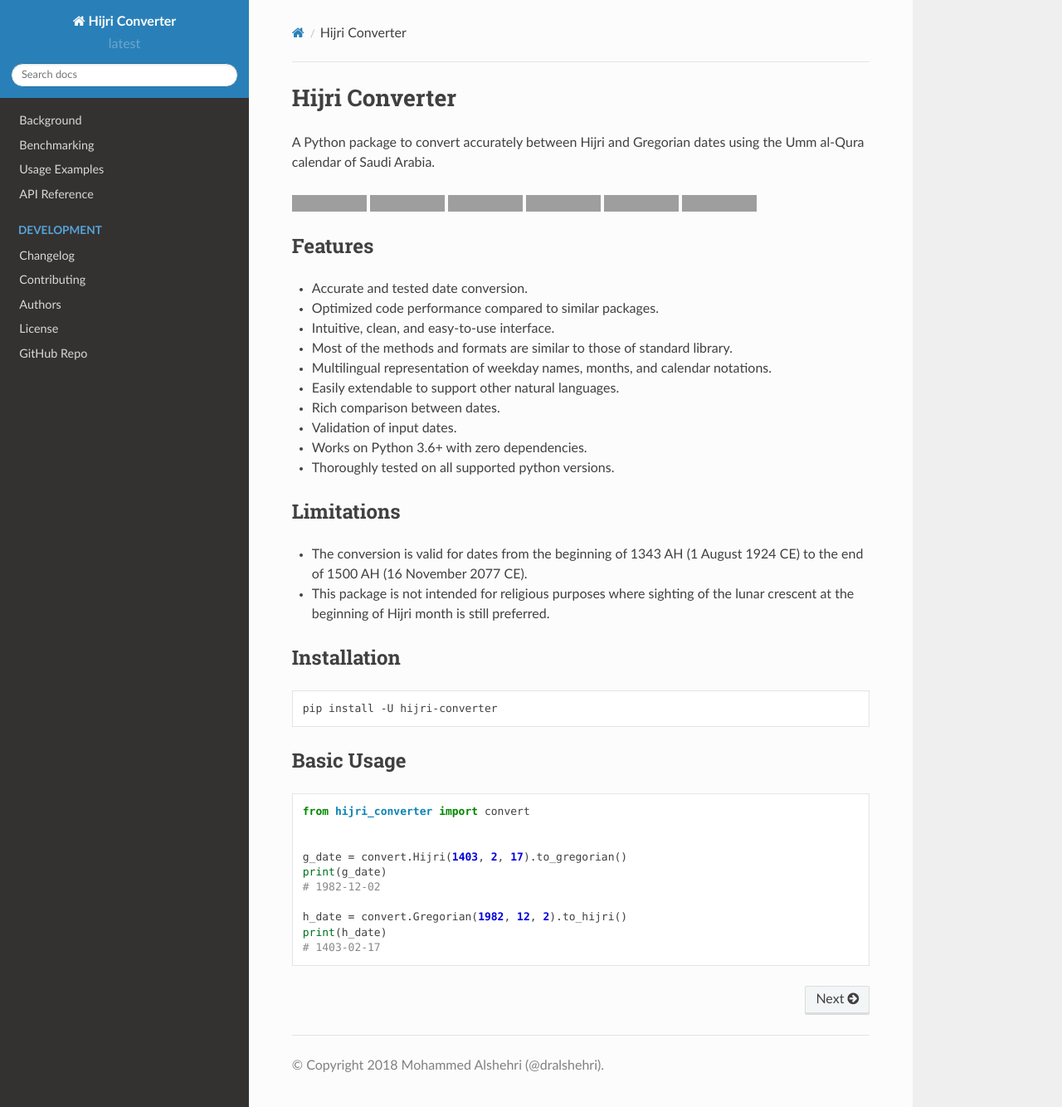
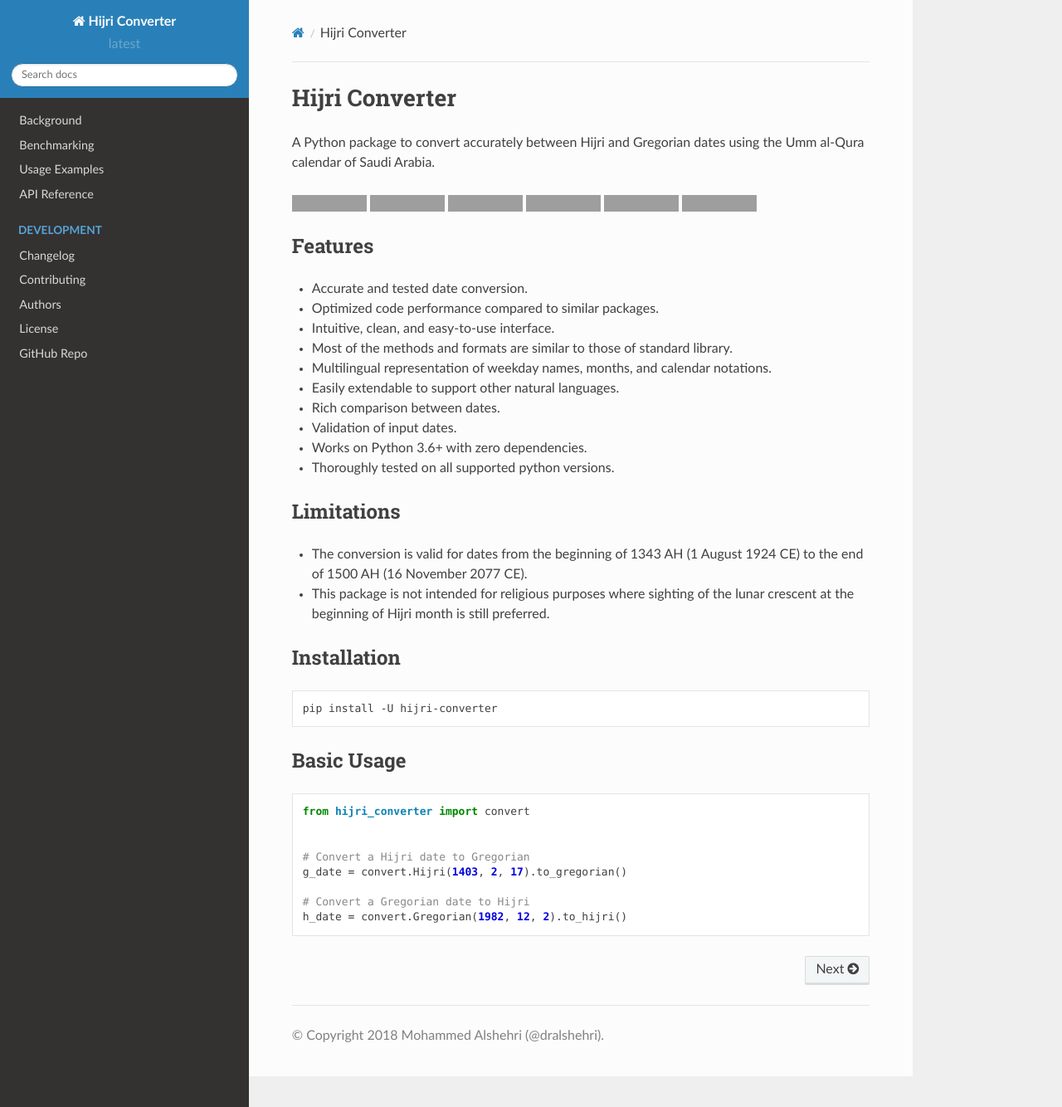
Before and after one commit to dralshehri/hijridate, a Sphinx documentation site: the page built from docs/index.md, in a window 1280 px wide and 1334 px high. Shown: the whole window at 83% size. Built offline with Sphinx 7.4.7 and the Read the Docs theme 2.0.0, drawn with Linux system fonts in a browser that asks for light colours; grey boxes are pictures that could not be loaded.

Commit message:
Improve documentation

````diff
--- a/README.md
+++ b/README.md
@@ -50,13 +50,11 @@
 from hijri_converter import convert
 
 
+# Convert a Hijri date to Gregorian
 g_date = convert.Hijri(1403, 2, 17).to_gregorian()
-print(g_date)
-# 1982-12-02
 
+# Convert a Gregorian date to Hijri
 h_date = convert.Gregorian(1982, 12, 2).to_hijri()
-print(h_date)
-# 1403-02-17
 ```
 
 <!-- end summary -->
````
Also changed, not shown: docs/background.md (+1 -1 lines).
